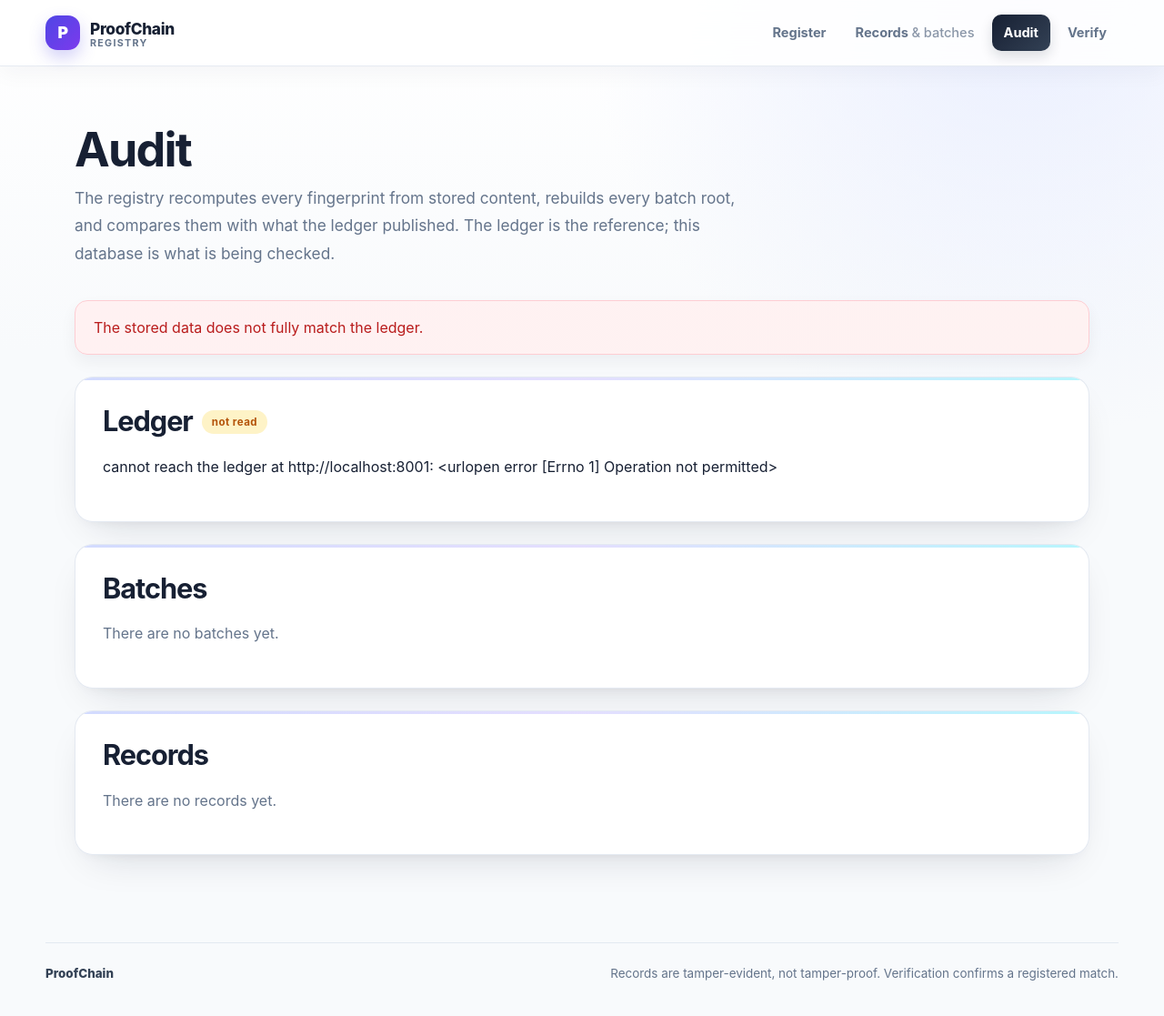
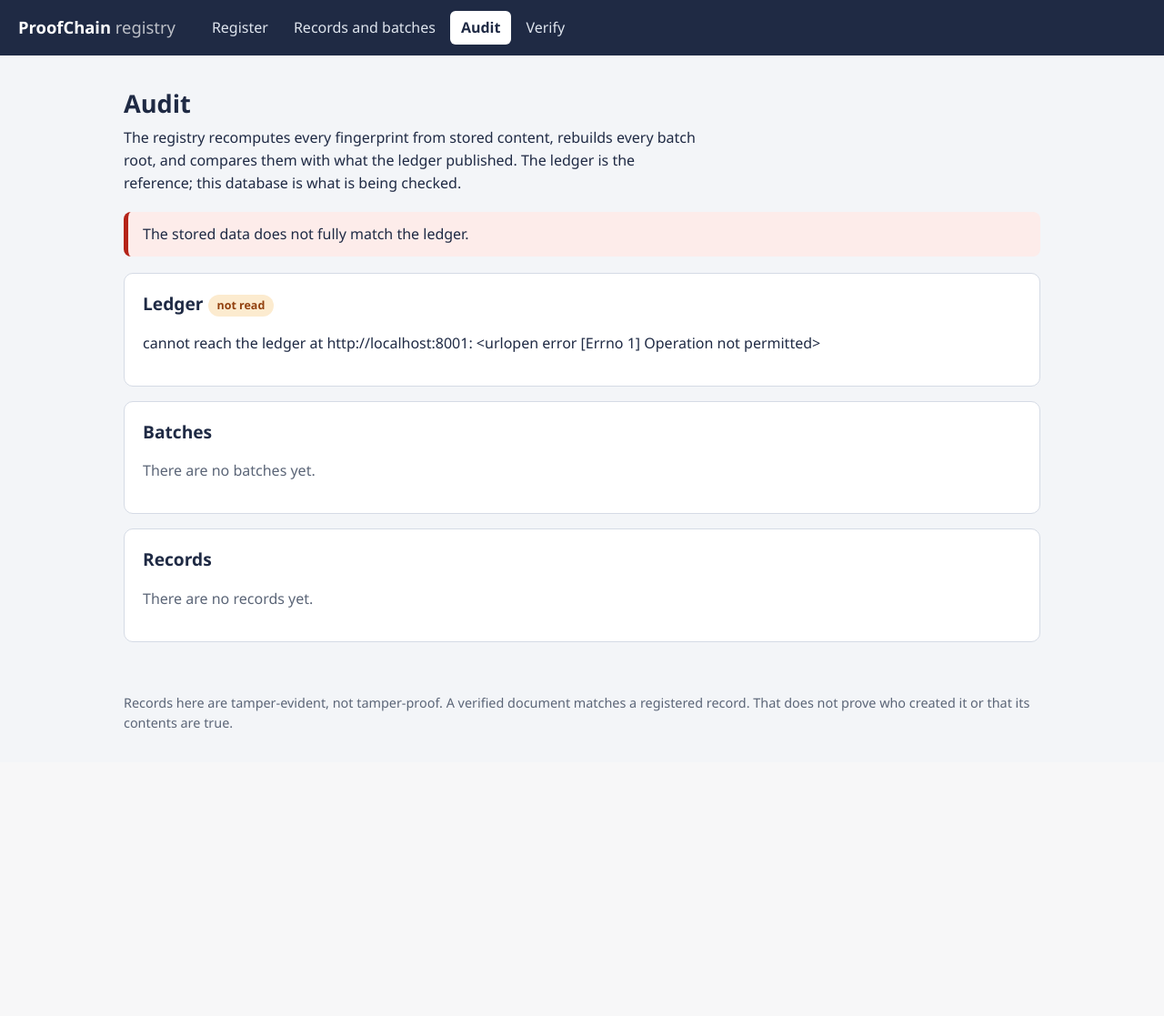
Before and after one commit to AeroSalu/ProofChain-Verifiable-Records-Tamper-Detection, a FastAPI app: page /audit in a window 1280 px wide. Shown: the whole page at 91% size. After the commit the page ends 801 px from the top, so only its background shows below. Run offline with FastAPI, Linux system fonts and the light colour scheme; data that the repository does not hold is empty.

Commit message:
Revert registry UI redesign on dev-2
Co-authored-by: Copilot <223556219+Copilot@users.noreply.github.com>

```diff
--- a/proofchain/registry/static/style.css
+++ b/proofchain/registry/static/style.css
@@ -1,350 +1,80 @@
 :root {
-  --ink: #172033;
-  --ink-soft: #334155;
-  --muted: #64748b;
-  --faint: #94a3b8;
-  --line: rgba(226, 232, 240, .92);
-  --page: #f8fafc;
-  --paper: #fff;
-  --indigo: #4f46e5;
-  --violet: #7c3aed;
-  --cyan: #0891b2;
-  --emerald: #059669;
-  --red: #dc2626;
-  --amber: #d97706;
-  --mono: "SFMono-Regular", Consolas, "Cascadia Mono", Menlo, monospace;
-  --shadow: 0 18px 45px -20px rgba(15, 23, 42, .18), 0 5px 14px -8px rgba(15, 23, 42, .08);
-  --shadow-hover: 0 24px 52px -22px rgba(79, 70, 229, .22), 0 8px 18px -10px rgba(15, 23, 42, .1);
+  --ink: #1f2a44;
+  --muted: #5b6577;
+  --line: #d5dbe5;
+  --page: #f3f5f8;
+  --paper: #ffffff;
+  --teal: #0f766e;
+  --teal-soft: #e0f1ee;
+  --red: #b42318;
+  --red-soft: #fdecea;
+  --amber: #92400e;
+  --amber-soft: #fcebcf;
+  --mono: Consolas, "Cascadia Mono", Menlo, monospace;
 }
 
 * { box-sizing: border-box; }
-html { min-width: 320px; scroll-behavior: smooth; }
-body {
-  margin: 0;
-  color: var(--ink);
-  background:
-    radial-gradient(circle at 88% 0%, rgba(224, 231, 255, .65), transparent 30rem),
-    linear-gradient(180deg, #fff 0, var(--page) 24rem, #f8fafc 100%);
-  font: 16px/1.65 Inter, ui-sans-serif, system-ui, -apple-system, BlinkMacSystemFont, "Segoe UI", sans-serif;
-  -webkit-font-smoothing: antialiased;
-}
-
-a { color: var(--indigo); transition: color .2s ease, opacity .2s ease; }
-a:hover { color: var(--violet); }
-button, input, select { font: inherit; }
-button:focus-visible, input:focus-visible, select:focus-visible, a:focus-visible {
-  outline: 3px solid rgba(99, 102, 241, .35);
-  outline-offset: 3px;
-}
-
-.top {
-  position: sticky;
-  top: 0;
-  z-index: 10;
-  padding: 16px 24px;
-  background: rgba(255, 255, 255, .86);
-  border-bottom: 1px solid rgba(226, 232, 240, .86);
-  box-shadow: 0 8px 24px rgba(15, 23, 42, .04);
-  backdrop-filter: blur(18px);
-}
-.top-inner {
-  display: flex;
-  max-width: 1180px;
-  margin: 0 auto;
-  align-items: center;
-  justify-content: space-between;
-  gap: 24px;
-}
-.brand {
-  display: inline-flex;
-  align-items: center;
-  gap: 11px;
-  color: var(--ink);
-  font-size: 1.08rem;
-  font-weight: 800;
-  letter-spacing: -.02em;
-  text-decoration: none;
-  white-space: nowrap;
-}
-.brand:hover { color: var(--ink); }
-.brand small {
-  display: block;
-  margin-top: -4px;
-  color: var(--muted);
-  font-size: .67rem;
-  font-weight: 700;
-  letter-spacing: .12em;
-  line-height: 1;
-  text-transform: uppercase;
-}
-.brand-mark {
-  display: grid;
-  width: 38px;
-  height: 38px;
-  place-items: center;
-  color: #fff;
-  border-radius: 13px;
-  background: linear-gradient(135deg, var(--indigo), var(--violet));
-  box-shadow: 0 8px 18px rgba(79, 70, 229, .25);
-  font-size: 1.1rem;
-  font-weight: 900;
-}
-nav { display: flex; flex-wrap: wrap; gap: 6px; align-items: center; }
-nav a {
-  padding: 8px 13px;
-  color: var(--muted);
-  border-radius: 10px;
-  font-size: .91rem;
-  font-weight: 700;
-  text-decoration: none;
-  transition: all .2s ease-in-out;
-}
-nav a:hover { color: var(--ink); background: #f1f5f9; transform: translateY(-1px); }
-nav a[aria-current] {
-  color: #fff;
-  background: linear-gradient(135deg, var(--ink), #334155);
-  box-shadow: 0 6px 14px rgba(15, 23, 42, .14);
-}
-.nav-detail { font-weight: 500; opacity: .75; }
-
-.page-shell {
-  max-width: 1180px;
-  min-height: calc(100vh - 150px);
-  margin: 0 auto;
-  padding: 64px 32px 72px;
-}
-.site-footer { padding: 0 32px 36px; color: var(--muted); font-size: .84rem; }
-.footer-inner {
-  display: flex;
-  max-width: 1180px;
-  margin: 0 auto;
-  padding-top: 22px;
-  justify-content: space-between;
-  gap: 18px;
-  border-top: 1px solid var(--line);
-}
-.footer-mark { color: var(--ink-soft); font-weight: 800; }
-
-h1, h2, h3 { color: var(--ink); letter-spacing: -.035em; }
-h1 { max-width: 760px; margin: 0 0 10px; font-size: clamp(2.25rem, 5vw, 3.25rem); line-height: 1.08; }
-h2 { margin: 0 0 18px; font-size: clamp(1.45rem, 2.4vw, 2rem); line-height: 1.2; }
-h3 { margin: 0 0 10px; font-size: 1.2rem; line-height: 1.3; }
-.lead {
-  max-width: 760px;
-  margin: 0 0 36px;
-  color: var(--muted);
-  font-size: 1.08rem;
-  line-height: 1.75;
-}
+body { margin: 0; font: 16px/1.55 "Segoe UI", system-ui, sans-serif; color: var(--ink); background: var(--page); }
+main { max-width: 1040px; margin: 0 auto; padding: 24px 16px 40px; }
+h1 { font-size: 1.7rem; margin: 8px 0 4px; }
+h2 { font-size: 1.2rem; margin: 28px 0 10px; }
+h3 { font-size: 1.05rem; margin: 0 0 6px; overflow-wrap: anywhere; }
+.card h2, .card h3 { margin-top: 0; }
+a { color: var(--teal); }
+.lead { max-width: 70ch; margin: 0 0 20px; }
 .muted { color: var(--muted); }
 
-.card {
-  position: relative;
-  margin: 0 0 24px;
-  padding: 30px;
-  overflow: hidden;
-  background: rgba(255, 255, 255, .94);
-  border: 1px solid var(--line);
-  border-radius: 20px;
-  box-shadow: var(--shadow);
-}
-.card::before {
-  position: absolute;
-  inset: 0 0 auto;
-  height: 3px;
-  content: "";
-  background: linear-gradient(90deg, #c7d2fe, #ddd6fe, #a5f3fc);
-  opacity: .8;
-}
-.card:hover { box-shadow: var(--shadow-hover); }
-.card h2 { display: flex; align-items: center; flex-wrap: wrap; gap: 10px; }
-.split { display: flex; flex-wrap: wrap; gap: 16px 24px; align-items: center; justify-content: space-between; }
+.top { display: flex; flex-wrap: wrap; gap: 8px 28px; align-items: center; padding: 12px 20px; background: var(--ink); }
+.brand { color: #fff; font-weight: 700; font-size: 1.15rem; text-decoration: none; }
+.brand span { font-weight: 400; opacity: .7; }
+nav { display: flex; flex-wrap: wrap; gap: 4px; }
+nav a { color: #dfe5ee; text-decoration: none; padding: 6px 12px; border-radius: 6px; }
+nav a:hover { background: rgba(255, 255, 255, .12); }
+nav a[aria-current] { background: #fff; color: var(--ink); font-weight: 600; }
+footer { max-width: 1040px; margin: 0 auto; padding: 0 16px 32px; color: var(--muted); font-size: .9rem; }
 
-.fields {
-  display: grid;
-  grid-template-columns: repeat(auto-fit, minmax(240px, 1fr));
-  gap: 24px;
-  margin: 0 0 24px;
-}
-label {
-  display: block;
-  color: var(--ink-soft);
-  font-size: .9rem;
-  font-weight: 750;
-  letter-spacing: .01em;
-}
-label.narrow { max-width: 360px; margin: 0 0 24px; }
-input, select {
-  display: block;
-  width: 100%;
-  margin-top: 8px;
-  padding: 12px 14px;
-  color: var(--ink);
-  background: #fff;
-  border: 1px solid #cbd5e1;
-  border-radius: 12px;
-  box-shadow: 0 2px 4px rgba(15, 23, 42, .03);
-  transition: border-color .2s ease, box-shadow .2s ease, transform .2s ease;
-}
-input:hover, select:hover { border-color: #a5b4fc; }
-input:focus, select:focus {
-  border-color: var(--indigo);
-  box-shadow: 0 0 0 4px rgba(99, 102, 241, .12);
-}
-input[type="file"] { padding: 10px; background: #f8fafc; }
-input[type="file"]::file-selector-button {
-  margin-right: 10px;
-  padding: 8px 12px;
-  color: var(--indigo);
-  background: #eef2ff;
-  border: 0;
-  border-radius: 8px;
-  font-weight: 700;
-  cursor: pointer;
-}
+.card { background: var(--paper); border: 1px solid var(--line); border-radius: 10px; padding: 18px 20px; margin: 0 0 16px; }
+.split { display: flex; flex-wrap: wrap; gap: 8px 16px; align-items: center; justify-content: space-between; }
+.fields { display: grid; grid-template-columns: repeat(auto-fit, minmax(220px, 1fr)); gap: 14px 18px; margin: 0 0 14px; }
+label { display: block; font-weight: 600; font-size: .92rem; }
+label.narrow { max-width: 320px; margin: 0 0 14px; }
+input, select { display: block; width: 100%; margin-top: 4px; padding: 8px 10px; font: inherit; color: inherit;
+  background: var(--paper); border: 1px solid #aab4c3; border-radius: 6px; }
+input:focus-visible, select:focus-visible, button:focus-visible, a:focus-visible { outline: 3px solid #5eb3aa; outline-offset: 2px; }
+button { font: inherit; font-weight: 600; color: #fff; background: var(--teal); border: 0; border-radius: 6px;
+  padding: 9px 16px; cursor: pointer; }
+button:hover { background: #0b5d57; }
+button:disabled { background: #aab4c3; cursor: not-allowed; }
+button.link { display: inline; padding: 0 2px; background: none; color: var(--teal); text-decoration: underline; }
+.hint { display: block; margin-top: 4px; font-weight: 400; color: var(--muted); }
 
-button {
-  padding: 12px 18px;
-  color: #fff;
-  background: linear-gradient(135deg, #172033, #334155);
-  border: 0;
-  border-radius: 11px;
-  box-shadow: 0 8px 16px rgba(15, 23, 42, .14);
-  cursor: pointer;
-  font-weight: 750;
-  transition: all .2s ease-in-out;
-}
-button:hover { box-shadow: 0 12px 22px rgba(15, 23, 42, .2); transform: translateY(-2px); }
-button:disabled { opacity: .48; box-shadow: none; cursor: not-allowed; transform: none; }
-button.link {
-  display: inline;
-  padding: 0 3px;
-  color: var(--indigo);
-  background: none;
-  border: 0;
-  border-radius: 4px;
-  box-shadow: none;
-  font-size: inherit;
-  text-decoration: underline;
-}
-button.link:hover { color: var(--violet); transform: none; }
-.hint { display: block; margin-top: 7px; color: var(--muted); font-size: .86rem; font-weight: 500; }
+code, output { font-family: var(--mono); font-size: .86rem; overflow-wrap: anywhere; }
+.hash-line { margin: 0 0 12px; color: var(--muted); }
+.hash-line code, .hash-line output { color: var(--ink); margin-left: 6px; }
+.hashes { display: grid; grid-template-columns: max-content 1fr; gap: 2px 12px; margin-top: 6px; padding: 8px 10px;
+  background: var(--page); border-radius: 6px; font-size: .86rem; color: var(--muted); }
+.hashes code { color: var(--ink); }
+.facts { display: grid; grid-template-columns: max-content 1fr; gap: 4px 16px; margin: 10px 0 14px; }
+.facts dt { color: var(--muted); }
+.facts dd { margin: 0; }
 
-code, output { font-family: var(--mono); font-size: .84rem; overflow-wrap: anywhere; }
-.hash-line {
-  display: flex;
-  flex-wrap: wrap;
-  align-items: center;
-  gap: 8px;
-  margin: 0 0 22px;
-  color: var(--muted);
-}
-.hash-line code, .hash-line output { color: var(--ink-soft); }
-.hash-line output { padding: 8px 10px; background: #f8fafc; border-radius: 8px; }
-.hashes {
-  display: grid;
-  grid-template-columns: max-content 1fr;
-  gap: 8px 14px;
-  margin-top: 10px;
-  padding: 14px;
-  color: var(--muted);
-  background: linear-gradient(135deg, #f8fafc, #eef2ff);
-  border: 1px solid #e0e7ff;
-  border-radius: 12px;
-  font-size: .82rem;
-}
-.hashes code { color: var(--ink-soft); }
-.facts {
-  display: grid;
-  grid-template-columns: max-content 1fr;
-  gap: 10px 20px;
-  margin: 0 0 24px;
-  padding: 18px;
-  background: #f8fafc;
-  border: 1px solid var(--line);
-  border-radius: 14px;
-}
-.facts dt { color: var(--muted); font-size: .86rem; font-weight: 700; }
-.facts dd { margin: 0; color: var(--ink-soft); overflow-wrap: anywhere; }
-
-.scroll { overflow-x: auto; padding-bottom: 4px; }
-table { width: 100%; min-width: 720px; border-collapse: separate; border-spacing: 0; font-size: .92rem; }
-th, td { padding: 15px 14px; text-align: left; vertical-align: top; border-bottom: 1px solid var(--line); }
-th {
-  color: var(--muted);
-  background: #f8fafc;
-  font-size: .77rem;
-  font-weight: 800;
-  letter-spacing: .08em;
-  text-transform: uppercase;
-  white-space: nowrap;
-}
-th:first-child { border-radius: 10px 0 0 10px; }
-th:last-child { border-radius: 0 10px 10px 0; }
-td { color: var(--ink-soft); }
-tbody tr { transition: background .2s ease; }
-tbody tr:hover { background: #fafbff; }
+.scroll { overflow-x: auto; }
+table { width: 100%; border-collapse: collapse; font-size: .93rem; }
+th, td { text-align: left; vertical-align: top; padding: 8px 10px; border-bottom: 1px solid var(--line); }
+th { color: var(--muted); font-weight: 600; white-space: nowrap; }
 tr:last-child td { border-bottom: 0; }
 td:first-child, .nowrap { white-space: nowrap; }
 
-.tag {
-  display: inline-flex;
-  align-items: center;
-  min-height: 26px;
-  padding: 3px 10px;
-  color: var(--muted);
-  background: #f1f5f9;
-  border: 1px solid #e2e8f0;
-  border-radius: 999px;
-  font: 750 .72rem/1.4 Inter, ui-sans-serif, system-ui, sans-serif;
-  letter-spacing: .04em;
-  vertical-align: middle;
-  white-space: nowrap;
-}
-.tag.ok, .tag.pass, .tag.sealed {
-  color: #047857;
-  background: linear-gradient(135deg, #d1fae5, #ccfbf1);
-  border-color: transparent;
-}
-.tag.problem, .tag.fail {
-  color: #b91c1c;
-  background: #fee2e2;
-  border-color: transparent;
-  font-family: var(--mono);
-}
-.tag.unchecked, .tag.skipped, .tag.open {
-  color: #b45309;
-  background: #fef3c7;
-  border-color: transparent;
-}
+.tag { display: inline-block; padding: 1px 9px; border-radius: 999px; font: 600 .78rem/1.6 "Segoe UI", system-ui, sans-serif;
+  background: var(--page); color: var(--muted); border: 1px solid var(--line); vertical-align: middle; white-space: nowrap; }
+.tag.ok, .tag.pass, .tag.sealed { background: var(--teal-soft); color: var(--teal); border-color: transparent; }
+.tag.problem, .tag.fail { background: var(--red-soft); color: var(--red); border-color: transparent; font-family: var(--mono); }
+.tag.unchecked, .tag.skipped, .tag.open { background: var(--amber-soft); color: var(--amber); border-color: transparent; }
 
-.banner {
-  margin: 0 0 24px;
-  padding: 16px 20px;
-  border: 1px solid;
-  border-radius: 14px;
-  box-shadow: 0 8px 18px rgba(15, 23, 42, .05);
-}
-.banner.good { color: #047857; background: linear-gradient(135deg, #ecfdf5, #f0fdfa); border-color: #a7f3d0; }
-.banner.bad { color: #b91c1c; background: linear-gradient(135deg, #fff1f2, #fef2f2); border-color: #fecdd3; }
-.checks { margin: 0; padding-left: 25px; }
-.checks li { padding: 18px 0 18px 8px; border-bottom: 1px solid var(--line); }
-.checks li:first-child { padding-top: 0; }
-.checks li:last-child { border-bottom: 0; padding-bottom: 0; }
-.checks p { margin: 8px 0 0; color: var(--muted); }
-ul { color: var(--muted); }
-
-@media (max-width: 720px) {
-  .top { padding: 14px 18px; }
-  .top-inner { align-items: flex-start; flex-direction: column; gap: 14px; }
-  nav { width: 100%; overflow-x: auto; flex-wrap: nowrap; padding-bottom: 2px; }
-  nav a { flex: 0 0 auto; }
-  .nav-detail { display: none; }
-  .page-shell { padding: 42px 20px 52px; }
-  .site-footer { padding: 0 20px 28px; }
-  .footer-inner { flex-direction: column; gap: 8px; }
-  .card { padding: 24px 20px; border-radius: 16px; }
-  .lead { margin-bottom: 28px; font-size: 1rem; }
-  h1 { font-size: 2.25rem; }
-  .split { align-items: flex-start; }
-}
+.banner { padding: 12px 16px; border-radius: 8px; margin: 0 0 18px; border-left: 5px solid; }
+.banner.good { background: var(--teal-soft); border-color: var(--teal); }
+.banner.bad { background: var(--red-soft); border-color: var(--red); }
+.checks { margin: 0; padding-left: 22px; }
+.checks li { padding: 10px 0; border-bottom: 1px solid var(--line); }
+.checks li:last-child { border-bottom: 0; }
+.checks p { margin: 4px 0 0; }
--- a/proofchain/registry/templates/base.html
+++ b/proofchain/registry/templates/base.html
@@ -8,29 +8,22 @@
 </head>
 <body>
   <header class="top">
-    <div class="top-inner">
-      <a class="brand" href="/">
-        <span class="brand-mark" aria-hidden="true">P</span>
-        <span>ProofChain <small>registry</small></span>
-      </a>
-      <nav aria-label="Primary navigation">
-        <a href="/register" {% if page == 'register' %}aria-current="page"{% endif %}>Register</a>
-        <a href="/records" {% if page == 'records' %}aria-current="page"{% endif %}>Records <span class="nav-detail">&amp; batches</span></a>
-        <a href="/audit" {% if page == 'audit' %}aria-current="page"{% endif %}>Audit</a>
-        <a href="/verify" {% if page == 'verify' %}aria-current="page"{% endif %}>Verify</a>
-      </nav>
-    </div>
+    <a class="brand" href="/">ProofChain <span>registry</span></a>
+    <nav>
+      <a href="/register" {% if page == 'register' %}aria-current="page"{% endif %}>Register</a>
+      <a href="/records" {% if page == 'records' %}aria-current="page"{% endif %}>Records and batches</a>
+      <a href="/audit" {% if page == 'audit' %}aria-current="page"{% endif %}>Audit</a>
+      <a href="/verify" {% if page == 'verify' %}aria-current="page"{% endif %}>Verify</a>
+    </nav>
   </header>
-  <main class="page-shell">
+  <main>
     {% if notice %}<p class="banner good" role="status">{{ notice }}</p>{% endif %}
     {% if error %}<p class="banner bad" role="alert">{{ error }}</p>{% endif %}
     {% block content %}{% endblock %}
   </main>
-  <footer class="site-footer">
-    <div class="footer-inner">
-      <span class="footer-mark">ProofChain</span>
-      <span>Records are tamper-evident, not tamper-proof. Verification confirms a registered match.</span>
-    </div>
+  <footer>
+    Records here are tamper-evident, not tamper-proof. A verified document matches a registered record.
+    That does not prove who created it or that its contents are true.
   </footer>
   <script src="{{ url_for('static', path='app.js') }}" defer></script>
 </body>
```
